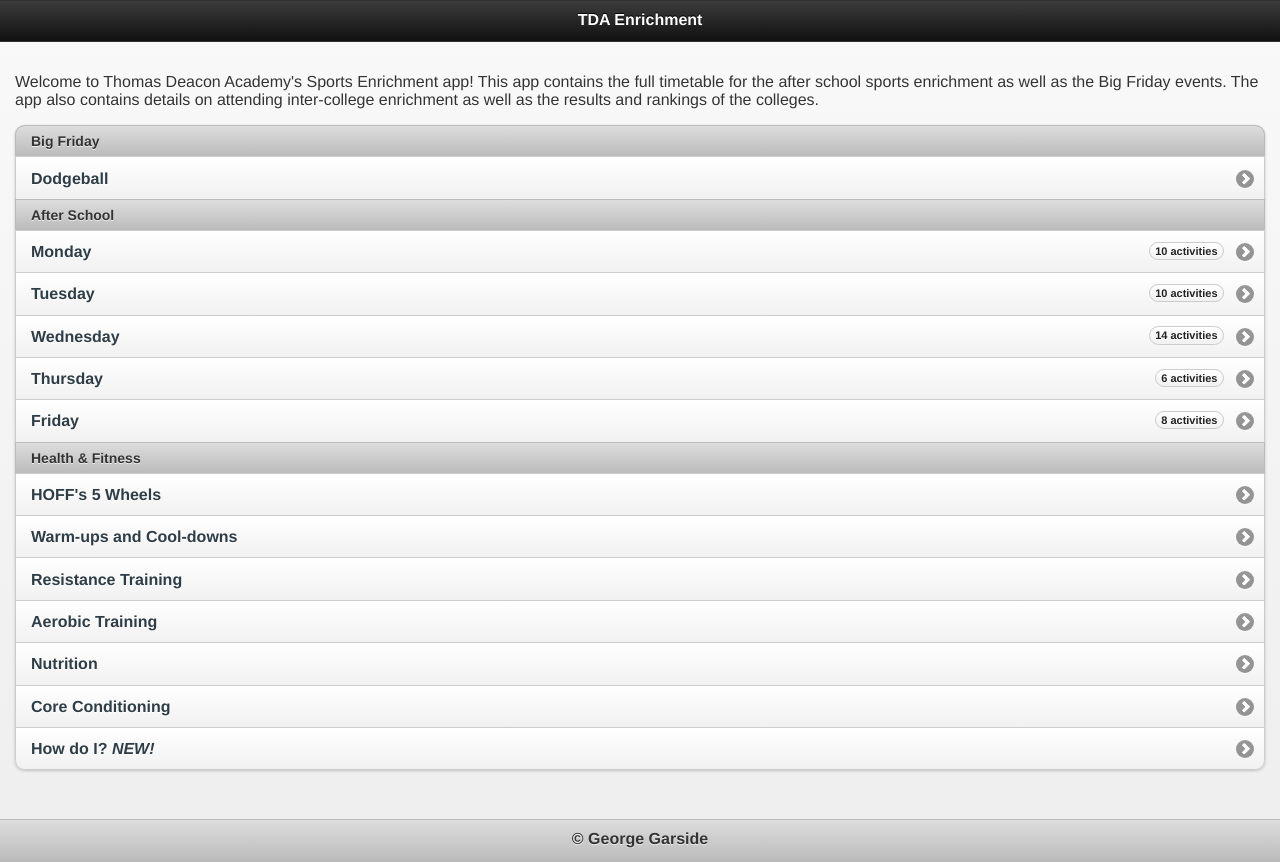
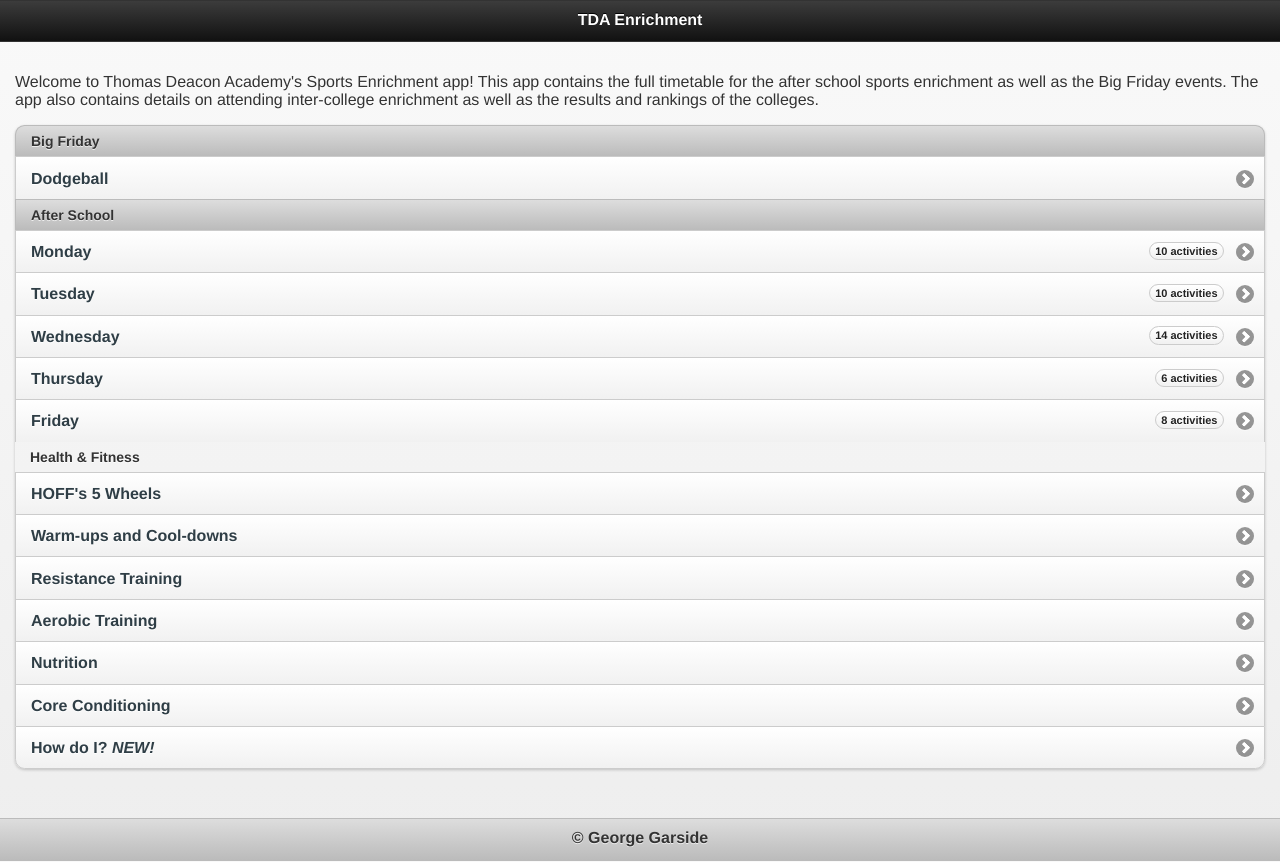
Before and after one commit to deacons/TDA-Enrichment, a plain HTML site: page www/index.html in a window 1280 px wide. Drawn offline with Linux system fonts and the light colour scheme.

Commit message:
Change list-divider theme

```diff
--- a/www/index.html
+++ b/www/index.html
@@ -31,7 +31,7 @@
 		<li><a href="#wednesday"	data-transition="flow">Wednesday 	<span class="ui-li-count">14 activities	</span></a></li>
 		<li><a href="#thursday"		data-transition="flow">Thursday 	<span class="ui-li-count">6 activities	</span></a></li>
 		<li><a href="#friday"		data-transition="flow">Friday 		<span class="ui-li-count">8 activities	</span></a></li>
-		<li data-role="list-divider">Health & Fitness</li>
+		<li data-role="list-divider" data-theme="l">Health & Fitness</li>
 		<li><a href="#HOFF5wheels"			data-transition="flow">HOFF's 5 Wheels</a></li>
 		<li><a href="#warmupcooldown"		data-transition="flow">Warm-ups and Cool-downs</a></li>
 		<li><a href="#resistancetraining"	data-transition="flow">Resistance Training</a></li>
```
